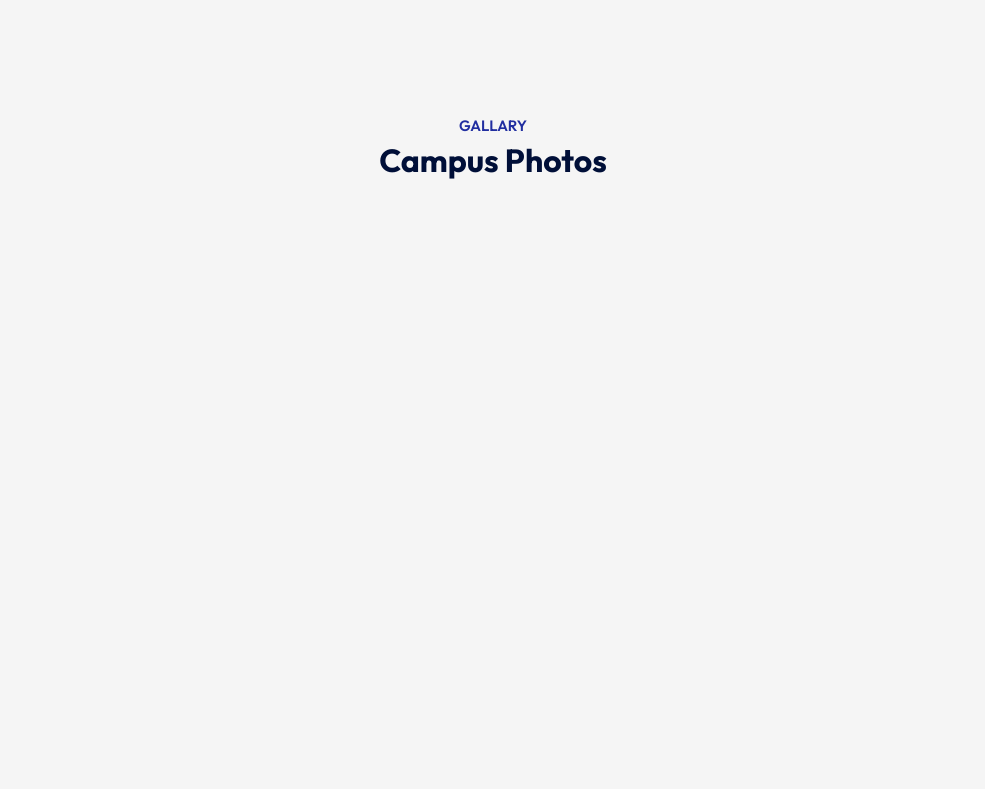
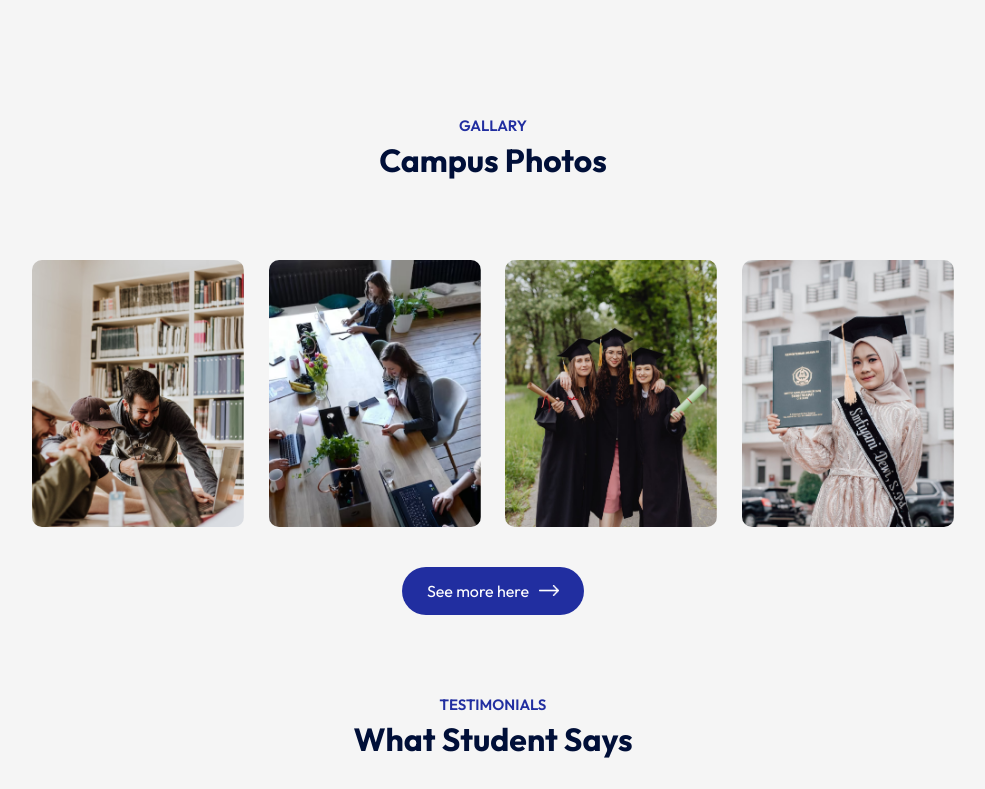
Before and after one commit to AvinashKalwale/university, a React (Vite) app in the folder educationSity/: page / in a window 1280 px wide. Shown: the part 1782-2571 px from the top of the page, without its empty margins (147-1132 px from the left). Before the commit the page ends 1992 px from the top, so only its background shows below. Built offline with nearby package versions, Linux system fonts and the light colour scheme.

Commit message:
campus component added with images

```diff
--- a/educationSity/src/App.jsx
+++ b/educationSity/src/App.jsx
@@ -4,6 +4,7 @@ import Hero from './components/Hero/Hero'
 import Programs from './components/Programs/Programs'
 import Title from './components/Title/Title'
 import About from './components/About/About'
+import Campus from './components/Campus/Campus'
 
 const App = () => {
   return (
@@ -15,6 +16,8 @@ const App = () => {
       <Programs/>
       <About/>
       <Title subTitle='Gallary ' title='Campus Photos'/>
+      <Campus/>
+      <Title subTitle='TESTIMONIALS ' title='What Student Says'/>
       </div>
     </div>
   )
--- /dev/null
+++ b/educationSity/src/components/Campus/Campus.css
@@ -0,0 +1,18 @@
+.campus{
+    margin: 80px auto;
+    width: 90%;
+    text-align: center;
+}
+
+.gallary{
+    display: flex;
+    align-items: center;
+    justify-content: space-between;
+    margin-bottom: 40px;
+}
+
+.gallary img{
+    width: 23%;
+    border-radius: 10px;
+
+}
--- /dev/null
+++ b/educationSity/src/components/Campus/Campus.jsx
@@ -0,0 +1,23 @@
+import React from 'react';
+import './Campus.css';
+import gallary_1 from '../../assets/gallery-1.png'
+import gallary_2 from '../../assets/gallery-2.png'
+import gallary_3 from '../../assets/gallery-3.png'
+import gallary_4 from '../../assets/gallery-4.png'
+import white_arrow from '../../assets/white-arrow.png'
+
+const Campus = () => {
+  return (
+    <div className='campus'>
+        <div className='gallary'>
+            <img src={gallary_1} alt=''/>
+            <img src={gallary_2} alt=''/>
+            <img src={gallary_3} alt=''/>
+            <img src={gallary_4} alt=''/>
+        </div>
+        <button className='btn dark-btn'>See more here <img src={white_arrow}/></button>
+    </div>
+  )
+}
+
+export default Campus
--- a/educationSity/src/index.css
+++ b/educationSity/src/index.css
@@ -41,3 +41,8 @@ a{
   width: 20px;
   margin-left: 10px;
 }
+
+.btn.dark-btn{
+  background: #212EA0;
+  color: #fff;
+}
```
